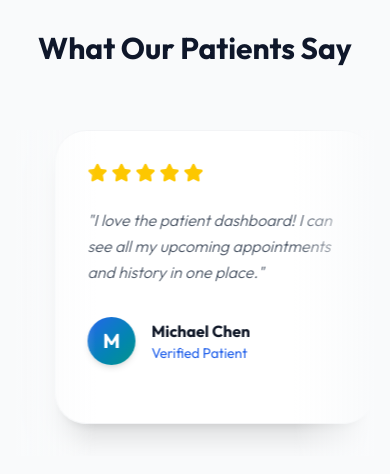
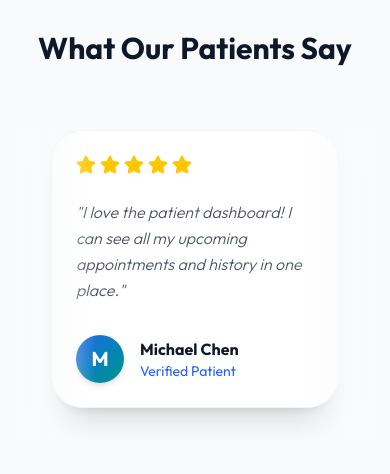
Before and after one commit to Yogeshleo8077/medicare-plus, a React (Vite) app in the folder client/: page / in a window 390 px wide. Shown: the part 3960-4434 px from the top of the page. Built offline with nearby package versions, Linux system fonts and the light colour scheme; no server answers.

Commit message:
style: further optimize mobile responsiveness for padding and widths

```diff
--- a/client/src/pages/DoctorDetail.jsx
+++ b/client/src/pages/DoctorDetail.jsx
@@ -86,7 +86,7 @@ const DoctorDetail = () => {
         <div className="bg-white shadow-xl rounded-2xl overflow-hidden border border-gray-100">
           <div className="md:flex">
             {/* Doctor Info */}
-            <div className="md:w-1/2 p-8 md:p-12 border-b md:border-b-0 md:border-r border-gray-100">
+            <div className="md:w-1/2 p-6 md:p-12 border-b md:border-b-0 md:border-r border-gray-100">
               <div className="flex flex-col items-center md:items-start text-center md:text-left">
                 <div className="h-32 w-32 rounded-full bg-gray-200 border-4 border-white shadow-lg overflow-hidden mb-6">
                    {doctor.profileImage ? (
@@ -118,7 +118,7 @@ const DoctorDetail = () => {
             </div>
 
             {/* Booking Form */}
-            <div className="md:w-1/2 p-8 md:p-12 bg-gray-50">
+            <div className="md:w-1/2 p-6 md:p-12 bg-gray-50">
               <h2 className="text-2xl font-bold text-gray-900 mb-6">Book Appointment</h2>
 
               <form onSubmit={handleBooking} className="space-y-6">
--- a/client/src/pages/Home.jsx
+++ b/client/src/pages/Home.jsx
@@ -188,7 +188,7 @@ const Home = () => {
                 { name: "Emily Rodriguez", text: "The facilities are top-notch and the staff really cares. Highly recommend MediCare Plus to anyone." },
                 { name: "David Wilson", text: "Best medical care I've ever received. The doctors are very professional and empathetic." },
               ].map((review, i) => (
-                <div key={i} className="glass-card p-8 rounded-[2rem] w-80 md:w-[400px] shrink-0">
+                <div key={i} className="glass-card p-6 sm:p-8 rounded-[2rem] w-72 md:w-[400px] shrink-0">
                   <div className="flex space-x-1 text-yellow-400 mb-6">
                     <Star className="w-5 h-5 fill-current" /><Star className="w-5 h-5 fill-current" /><Star className="w-5 h-5 fill-current" /><Star className="w-5 h-5 fill-current" /><Star className="w-5 h-5 fill-current" />
                   </div>
```
